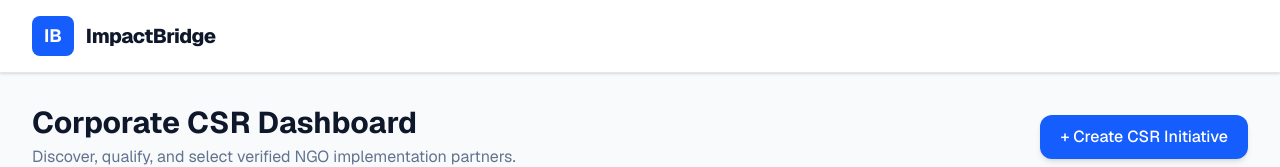
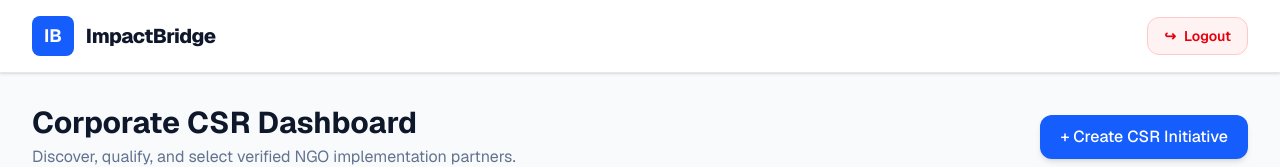
Before and after one commit to Karanramesh2008/Impact_Bridge, a Next.js app: page / in a window 1280 px wide. Shown: the top 167 px of the page. Built offline with nearby package versions, Linux system fonts and the light colour scheme.

Commit message:
feat: add logout button to CSR dashboard

```diff
--- a/app/page.tsx
+++ b/app/page.tsx
@@ -24,7 +24,6 @@ export default function Dashboard() {
   const [budget, setBudget] = useState('2500000');
   const [selectedNgo, setSelectedNgo] = useState<Ngo | null>(null);
   const [ngoResults, setNgoResults] = useState<Ngo[]>([]);
-
 
 const handleSubmitForm = async (e: React.FormEvent) => {
   e.preventDefault();
@@ -70,6 +69,10 @@ const handleSubmitForm = async (e: React.FormEvent) => {
     setActiveTab('detail');
   };
 
+  const handleLogout = () => {
+    window.location.href = '/logout';
+  };
+
   return (
     <div className="min-h-screen bg-slate-50 font-sans text-slate-800">
       {/* Top Navbar */}
@@ -79,6 +82,14 @@ const handleSubmitForm = async (e: React.FormEvent) => {
           <span className="text-xl font-extrabold tracking-tight text-slate-900">ImpactBridge</span>
         </div>
 
+        <button
+          type="button"
+          onClick={handleLogout}
+          className="flex items-center gap-2 bg-red-50 hover:bg-red-100 text-red-600 border border-red-200 px-4 py-2 rounded-xl text-sm font-semibold transition-all"
+        >
+          <span>↪</span>
+          <span>Logout</span>
+        </button>
       </nav>
 
       {/* Main Container */}
```
